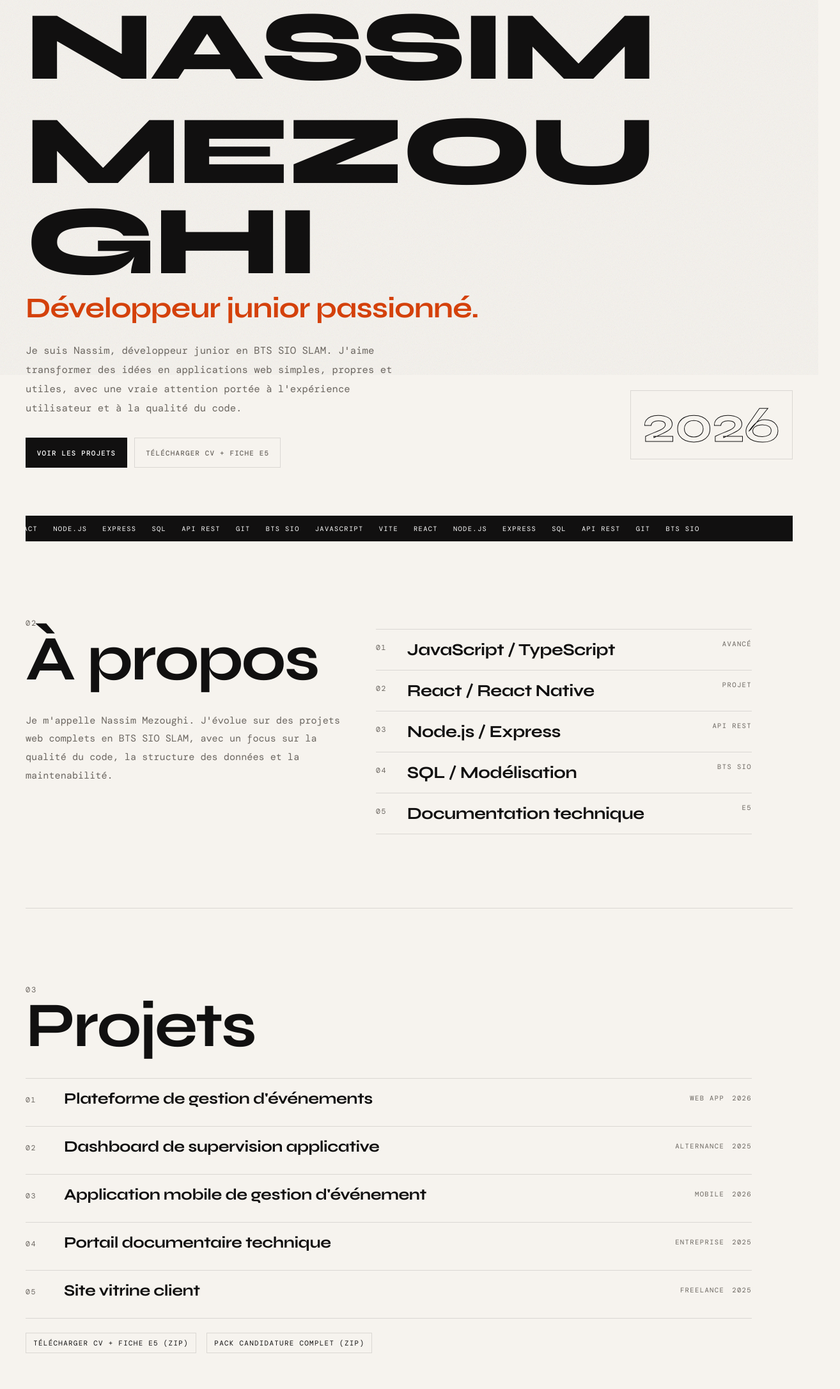
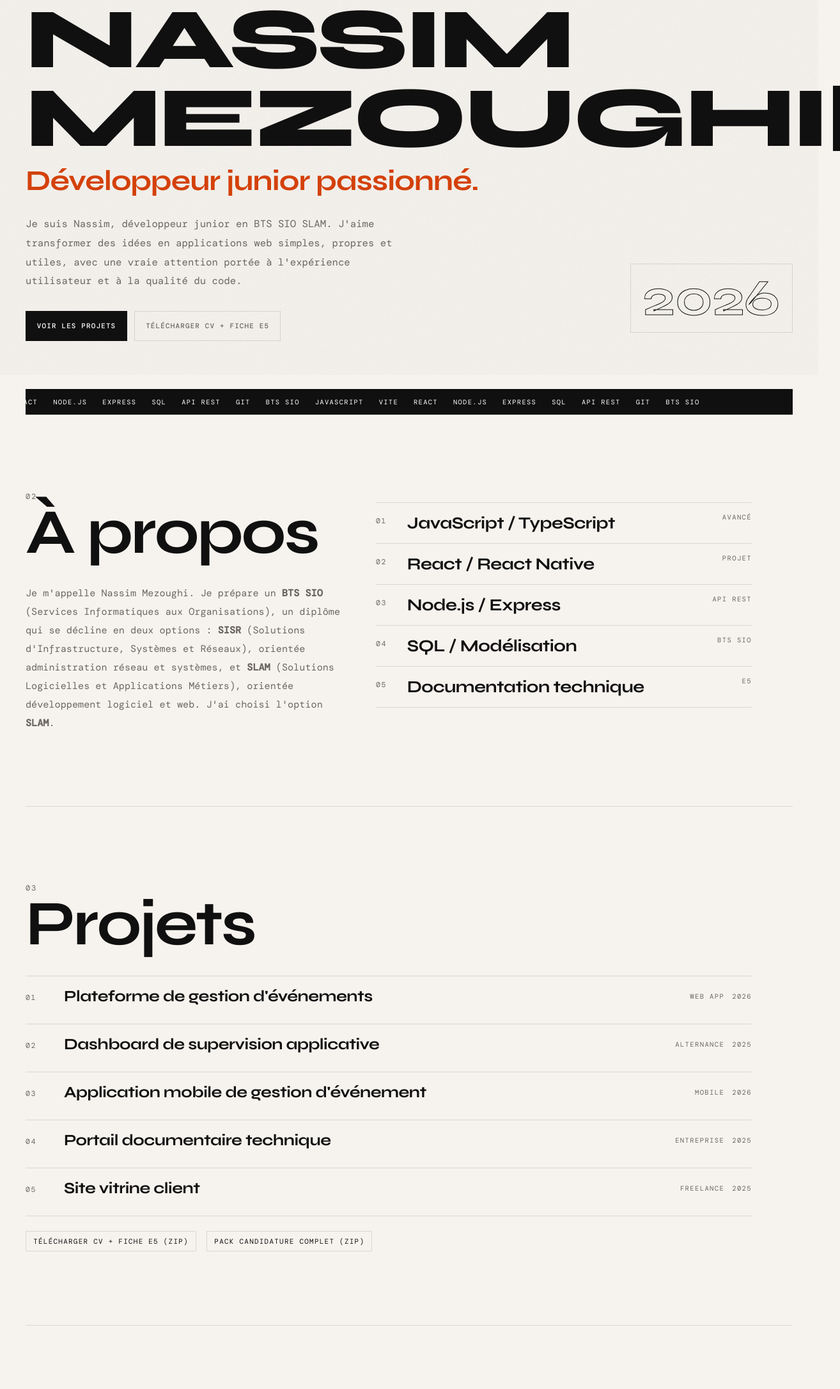
Before and after one commit to toftofpxs/Portfolio, a website built with Vite: page index.html in a window 1280 px wide. Shown: the part 214-2385 px from the top of the page at 64% size, 1314 px wide, since content can reach past the window. Built offline with nearby package versions, Linux system fonts and the light colour scheme; a web font is replaced by a local one.

Commit message:
feat(about): présentation BTS SIO avec options SLAM/SISR ; feat(projects): ajout compétences officielles référentiel BTS SIO SLAM

```diff
--- a/app.js
+++ b/app.js
@@ -8,26 +8,76 @@ const revealElements = [...document.querySelectorAll(".reveal")];
 const heroName = document.querySelector(".hero-name");
 const cursor = document.querySelector(".custom-cursor");
 
-function splitHeroName() {
+function setupHeroTyping() {
   if (!heroName) {
     return;
   }
 
-  const value = heroName.dataset.stagger || "NASSIM|MEZOUGHI";
-  heroName.innerHTML = value
-    .split("")
-    .map((char, index) => {
-      if (char === "|") {
-        return '<span class="line-break"></span>';
-      }
+  const rawValue = heroName.dataset.stagger || "NASSIM|MEZOUGHI";
+  const [firstNameRaw, lastNameRaw] = rawValue.split("|");
+  const firstName = (firstNameRaw || "").trim();
+  const lastName = (lastNameRaw || "").trim();
+  const lines = [firstName, lastName].filter(Boolean);
 
-      if (char === " ") {
-        return '<span class="char space" style="animation-delay:' + (index * 45) + 'ms"></span>';
-      }
+  if (!lines.length) {
+    return;
+  }
 
-      return '<span class="char" style="animation-delay:' + (index * 45) + 'ms">' + char + "</span>";
-    })
-    .join("");
+  heroName.textContent = "";
+  heroName.setAttribute("aria-label", lines.join(" "));
+
+  const lineElements = lines.map((_, index) => {
+    const line = document.createElement("span");
+    line.className = "typed-line";
+
+    if (index === lines.length - 1) {
+      line.classList.add("last-name");
+    }
+
+    heroName.append(line);
+    return line;
+  });
+
+  const typingCursor = document.createElement("span");
+  typingCursor.className = "typing-cursor";
+  typingCursor.setAttribute("aria-hidden", "true");
+  lineElements[0].append(typingCursor);
+
+  if (window.matchMedia("(prefers-reduced-motion: reduce)").matches) {
+    lineElements.forEach((line, index) => {
+      line.textContent = lines[index];
+    });
+    const lastLineElement = lineElements[lineElements.length - 1];
+    lastLineElement?.append(typingCursor);
+    return;
+  }
+
+  const baseDelay = 70;
+  const linePause = 200;
+
+  const typeLine = (lineIndex, charIndex = 0) => {
+    const currentLine = lines[lineIndex];
+    const currentElement = lineElements[lineIndex];
+
+    if (!currentLine || !currentElement) {
+      return;
+    }
+
+    if (charIndex < currentLine.length) {
+      currentElement.insertBefore(document.createTextNode(currentLine[charIndex]), typingCursor);
+      setTimeout(() => typeLine(lineIndex, charIndex + 1), baseDelay);
+      return;
+    }
+
+    const hasNextLine = lineIndex < lines.length - 1;
+
+    if (hasNextLine) {
+      lineElements[lineIndex + 1].append(typingCursor);
+      setTimeout(() => typeLine(lineIndex + 1, 0), linePause);
+    }
+  };
+
+  typeLine(0, 0);
 }
 
 function setMenuState(open) {
@@ -154,7 +204,7 @@ function setupProjects() {
       }
 
       // Toggle l'état expanded du projet cliqué
-      const isExpanded = row.classList.toggle("expanded");
+      row.classList.toggle("expanded");
 
       // Sur très petits écrans, fermer les autres projets
       if (window.innerWidth < 480) {
@@ -168,11 +218,10 @@ function setupProjects() {
   });
 }
 
-splitHeroName();
+setupHeroTyping();
 setupMenu();
 setupScrollHeader();
 setupReveal();
 setupActiveNav();
 setupCursor();
 setupProjects();
-setupCursor();
--- a/index.html
+++ b/index.html
@@ -63,7 +63,7 @@
         <div>
           <h2 class="display-title">À propos</h2>
           <p class="mono-copy">
-            Je m'appelle Nassim Mezoughi. J'évolue sur des projets web complets en BTS SIO SLAM, avec un focus sur la qualité du code, la structure des données et la maintenabilité.
+            Je m'appelle Nassim Mezoughi. Je prépare un <strong>BTS SIO</strong> (Services Informatiques aux Organisations), un diplôme qui se décline en deux options : <strong>SISR</strong> (Solutions d'Infrastructure, Systèmes et Réseaux), orientée administration réseau et systèmes, et <strong>SLAM</strong> (Solutions Logicielles et Applications Métiers), orientée développement logiciel et web. J'ai choisi l'option <strong>SLAM</strong>.
           </p>
         </div>
 
@@ -115,6 +115,11 @@
             </figure>
             <p>Application complète frontend/backend avec gestion des rôles, inscriptions et sécurisation des accès.</p>
             <p class="tag-line">REACT · VITE · NODE.JS · EXPRESS · MYSQL · JWT</p>
+            <ul class="comp-list">
+              <li>Concevoir et développer une solution applicative</li>
+              <li>Gérer les données</li>
+              <li>Travailler en mode projet</li>
+            </ul>
             <p class="doc-line">
               <a href="downloads/Documentation-projets.zip" download>Télécharger le pack documentation (ZIP)</a>
             </p>
@@ -134,6 +139,11 @@
             </figure>
             <p>Tableau de bord pour le suivi de services internes, la lecture d'alertes et la communication d'incidents.</p>
             <p class="tag-line">JAVASCRIPT · XML · DYNATRACE · MONITORING</p>
+            <ul class="comp-list">
+              <li>Mettre à disposition des utilisateurs un service informatique</li>
+              <li>Répondre aux incidents et aux demandes d'assistance et d'évolution</li>
+              <li>Organiser son développement professionnel</li>
+            </ul>
           </div>
         </article>
 
@@ -150,6 +160,11 @@
             </figure>
             <p>Déclinaison mobile du projet événementiel avec navigation tactile et consommation d'API REST.</p>
             <p class="tag-line">REACT NATIVE · EXPO · AXIOS · API REST</p>
+            <ul class="comp-list">
+              <li>Concevoir et développer une solution applicative</li>
+              <li>Mettre à disposition des utilisateurs un service informatique</li>
+              <li>Travailler en mode projet</li>
+            </ul>
             <p class="doc-line">
               <a href="downloads/Documentation-projets.zip" download>Télécharger le pack documentation (ZIP)</a>
             </p>
@@ -169,6 +184,11 @@
             </figure>
             <p>Base documentaire interne pour procédures, guides de résolution et partage des connaissances techniques.</p>
             <p class="tag-line">HTML · CSS · JAVASCRIPT · MARKDOWN</p>
+            <ul class="comp-list">
+              <li>Organiser son développement professionnel</li>
+              <li>Développer la présence en ligne de l'organisation</li>
+              <li>Gérer le patrimoine informatique</li>
+            </ul>
           </div>
         </article>
 
@@ -185,6 +205,11 @@
             </figure>
             <p>Conception d'un site vitrine responsive orienté conversion et contact rapide pour activité locale.</p>
             <p class="tag-line">HTML · CSS · JAVASCRIPT · RESPONSIVE</p>
+            <ul class="comp-list">
+              <li>Assurer la maintenance corrective ou évolutive d'une solution applicative</li>
+              <li>Développer la présence en ligne de l'organisation</li>
+              <li>Organiser son développement professionnel</li>
+            </ul>
           </div>
         </article>
       </div>
--- a/style.css
+++ b/style.css
@@ -88,6 +88,7 @@ textarea {
   display: flex;
   align-items: center;
   justify-content: space-between;
+  position: relative;
   border-bottom: 1px solid transparent;
   transition: border-color 180ms ease;
 }
@@ -106,12 +107,13 @@ textarea {
 .nav-links {
   display: none;
   position: absolute;
-  top: 4.25rem;
+  top: 100%;
   left: 0;
   right: 0;
   background: var(--bg);
   border-top: 1px solid var(--line);
   border-bottom: 1px solid var(--line);
+  z-index: 20;
 }
 
 .nav-links a {
@@ -142,6 +144,8 @@ textarea {
   border: 1px solid var(--line);
   background: transparent;
   position: relative;
+  margin-left: auto;
+  flex-shrink: 0;
   cursor: pointer;
 }
 
@@ -233,27 +237,35 @@ main {
 .hero-name {
   margin: 0;
   font-family: var(--display);
-  font-size: clamp(4rem, 12vw, 10rem);
-  line-height: 0.92;
+  font-size: clamp(3rem, 10.5vw, 8.6rem);
+  line-height: 0.88;
   font-weight: 800;
   letter-spacing: -0.03em;
   max-width: none;
+  display: flex;
+  flex-direction: column;
+  align-items: flex-start;
+  max-width: 100%;
 }
 
-.hero-name .char {
-  display: inline-block;
-  opacity: 0;
-  transform: translateY(24px);
-  animation: char-in 650ms forwards;
+.hero-name .typed-line {
+  display: block;
+  min-height: 0.92em;
+  max-width: 100%;
 }
 
-.hero-name .char.space {
-  width: 0.36em;
+.hero-name .typed-line.last-name {
+  white-space: nowrap;
 }
 
-.hero-name .line-break {
-  display: block;
-  height: 0.14em;
+.hero-name .typing-cursor {
+  display: inline-block;
+  width: 0.08em;
+  height: 0.76em;
+  margin-left: 0.08em;
+  background: currentColor;
+  vertical-align: -0.06em;
+  animation: typing-cursor-blink 900ms steps(1, end) infinite;
 }
 
 .hero-accent {
@@ -518,6 +530,33 @@ main {
   border-bottom: 1px solid var(--line);
 }
 
+.comp-list {
+  display: flex;
+  flex-wrap: wrap;
+  gap: 0.4rem;
+  margin: 0.7rem 0 0.2rem;
+  padding: 0;
+  list-style: none;
+}
+
+.comp-list li {
+  border: 1px solid var(--line);
+  padding: 0.22rem 0.55rem;
+  font-family: var(--mono);
+  font-size: 0.6rem;
+  letter-spacing: 0.1em;
+  text-transform: uppercase;
+  color: var(--ink-muted);
+  display: flex;
+  align-items: center;
+  gap: 0.35rem;
+}
+
+.comp-list li::before {
+  content: "✓";
+  color: var(--accent);
+}
+
 .resource-line {
   margin-top: 1.4rem;
   display: flex;
@@ -645,15 +684,15 @@ main {
   }
 }
 
-@keyframes char-in {
-  from {
-    opacity: 0;
-    transform: translateY(24px);
+@keyframes typing-cursor-blink {
+  0%,
+  49% {
+    opacity: 1;
   }
 
-  to {
-    opacity: 1;
-    transform: translateY(0);
+  50%,
+  100% {
+    opacity: 0;
   }
 }
 
@@ -683,7 +722,7 @@ main {
   }
 
   .hero-name {
-    font-size: clamp(3.2rem, 14vw, 6.4rem);
+    font-size: clamp(1.9rem, 9.8vw, 4.3rem);
   }
 
   .project-main,
@@ -750,6 +789,11 @@ main {
 }
 
 @media (max-width: 480px) {
+  .hero-name {
+    font-size: clamp(1.45rem, 10vw, 2.45rem);
+    letter-spacing: -0.015em;
+  }
+
   .shell {
     width: min(1200px, calc(100vw - 1.25rem));
   }
```
